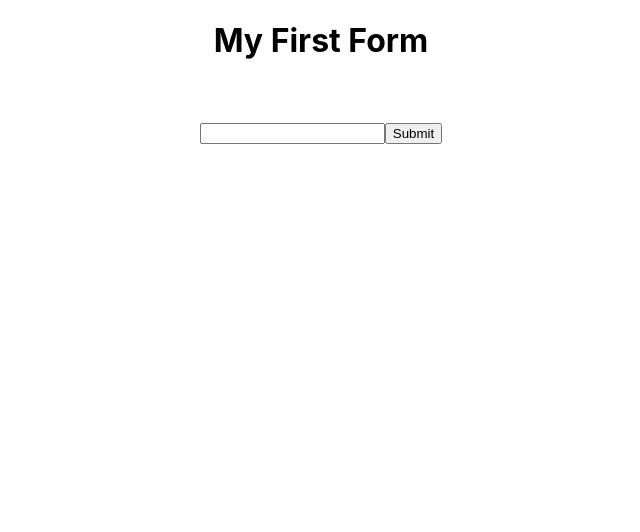
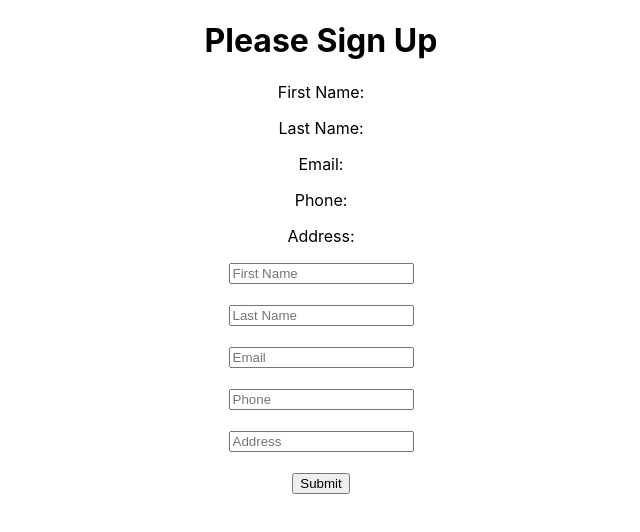
Before and after one commit to Mdshowanhossain/Explore-Class-Component-React, a React (Create React App) app: page / in a window 1280 px wide. Shown: the top 532 px of the page, without its empty margins (319-959 px from the left). Built offline with nearby package versions, Linux system fonts and the light colour scheme.

Commit message:
Explore-Class-Component

```diff
--- a/src/App.js
+++ b/src/App.js
@@ -15,6 +15,8 @@ import ReactHydreteMethod from './Component/Class/ReactHydreteMethod';
 import FindDomNode from './Component/Class/FindDomNode';
 import SingleInputForm from './Component/Class/SingleInputForm';
 import EventHandling from './Component/Class/EventHandling';
+import MultipleInputs from './Component/Class/MultipleInputs';
+import FormValidation from './Component/Class/FormValidation';
 
 
 
@@ -53,7 +55,11 @@ function App() {
 
       {/* <SingleInputForm /> */}
 
-      <EventHandling />
+      {/* <EventHandling /> */}
+
+      {/* <MultipleInputs /> */}
+
+      <FormValidation />
     </div>
   );
 }
--- /dev/null
+++ b/src/Component/Class/FormValidation.js
@@ -0,0 +1,78 @@
+import React, { Component } from 'react'
+
+export default class FormValidation extends Component {
+
+    constructor() {
+        super();
+
+        this.state = {
+            fname: " ",
+            lname: " ",
+            email: " ",
+            phone: " ",
+            address: " ",
+        }
+    }
+
+    onChangeHandler = (e) => {
+        let inputName = e.target.name;
+        let inputValue = e.target.value;
+
+        if (inputName === "fname") {
+
+            let nameValid = /^([a-z,A-Z]){2,30}$/;
+
+            if (!nameValid.test(inputValue)) {
+                this.setState({ fname: "First Name is not Valid" })
+            }
+        }
+        else if (inputName === "lname") {
+            let lNameValid = /^([a-zA-Z]){2,30}$/;
+
+            if (!lNameValid.test(inputValue)) {
+                this.setState({ lname: "Last Name is not Valid" });
+            }
+        }
+        else if (inputName === "email") {
+            let emailValid = /^([a-zA-Z]){2,30}$/;
+
+            if (!emailValid.test(inputValue)) {
+                this.setState({ email: "Your Email is not Valid" });
+            }
+        }
+        else if (inputName === "phone") {
+            let phoneValid = /^([a-zA-Z]){2,30}$/;
+            if (!phoneValid.test(inputValue)) {
+                this.setState({ phone: "Your email is not Valid" })
+            }
+        }
+        else if (inputName === "address") {
+            let addressValid = /^([a-zA-Z]){2,30}$/;
+            if (!addressValid.test(inputValue)) {
+                this.setState({ address: "Your address is not Valid" });
+            }
+        }
+    }
+
+    render() {
+        return (
+            <div>
+                <h1>Please Sign Up</h1>
+                <p>First Name: {this.state.fname}</p>
+                <p>Last Name: {this.state.lname}</p>
+                <p>Email: {this.state.email}</p>
+                <p>Phone: {this.state.phone}</p>
+                <p>Address: {this.state.address}</p>
+
+                <form>
+                    <input onChange={this.onChangeHandler} name="fname" type="text" placeholder="First Name" /><br /><br />
+                    <input onChange={this.onChangeHandler} name="lname" type="text" placeholder="Last Name" /><br /><br />
+                    <input onChange={this.onChangeHandler} name="email" type="text" placeholder="Email" /><br /><br />
+                    <input onChange={this.onChangeHandler} name="phone" type="text" placeholder="Phone" /><br /><br />
+                    <input onChange={this.onChangeHandler} name="address" type="text" placeholder="Address" /><br /><br />
+                    <input type="submit" value="Submit" />
+                </form>
+            </div>
+        )
+    }
+}
--- /dev/null
+++ b/src/Component/Class/MultipleInputs.js
@@ -0,0 +1,45 @@
+import React, { Component } from 'react'
+
+export default class MultipleInputs extends Component {
+
+    constructor() {
+        super();
+
+        this.state = {
+            fname: " ",
+            lname: " ",
+            email: " ",
+            phone: " ",
+            address: " ",
+        }
+    }
+
+    onChangeHandler = (e) => {
+        let inputName = e.target.name;
+        let inputValue = e.target.value;
+
+        this.setState({ [inputName]: inputValue })
+    }
+
+    render() {
+        return (
+            <div>
+                <h1>Please Sign Up</h1>
+                <p>First Name: {this.state.fname}</p>
+                <p>Last Name: {this.state.lname}</p>
+                <p>Email: {this.state.email}</p>
+                <p>Phone: {this.state.phone}</p>
+                <p>Address: {this.state.address}</p>
+
+                <form>
+                    <input onChange={this.onChangeHandler} name="fname" type="text" placeholder="First Name" /><br /><br />
+                    <input onChange={this.onChangeHandler} name="lname" type="text" placeholder="Last Name" /><br /><br />
+                    <input onChange={this.onChangeHandler} name="email" type="text" placeholder="Email" /><br /><br />
+                    <input onChange={this.onChangeHandler} name="phone" type="text" placeholder="Phone" /><br /><br />
+                    <input onChange={this.onChangeHandler} name="address" type="text" placeholder="Address" /><br /><br />
+                    <input type="submit" value="Submit" />
+                </form>
+            </div>
+        )
+    }
+}
```
